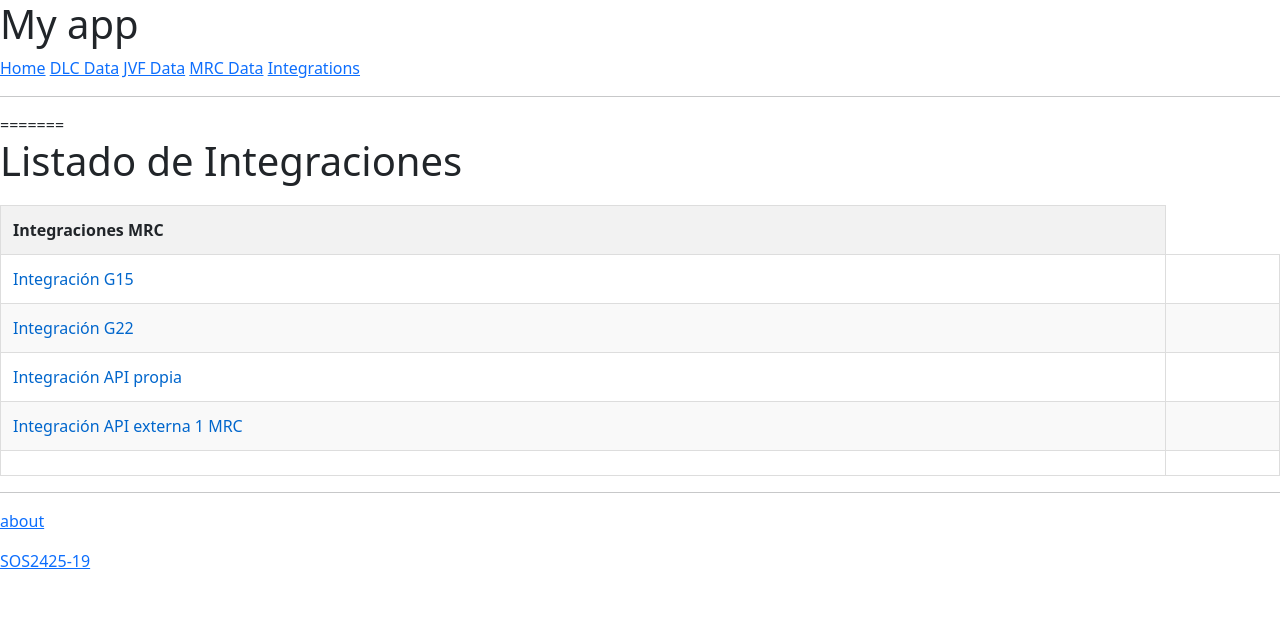
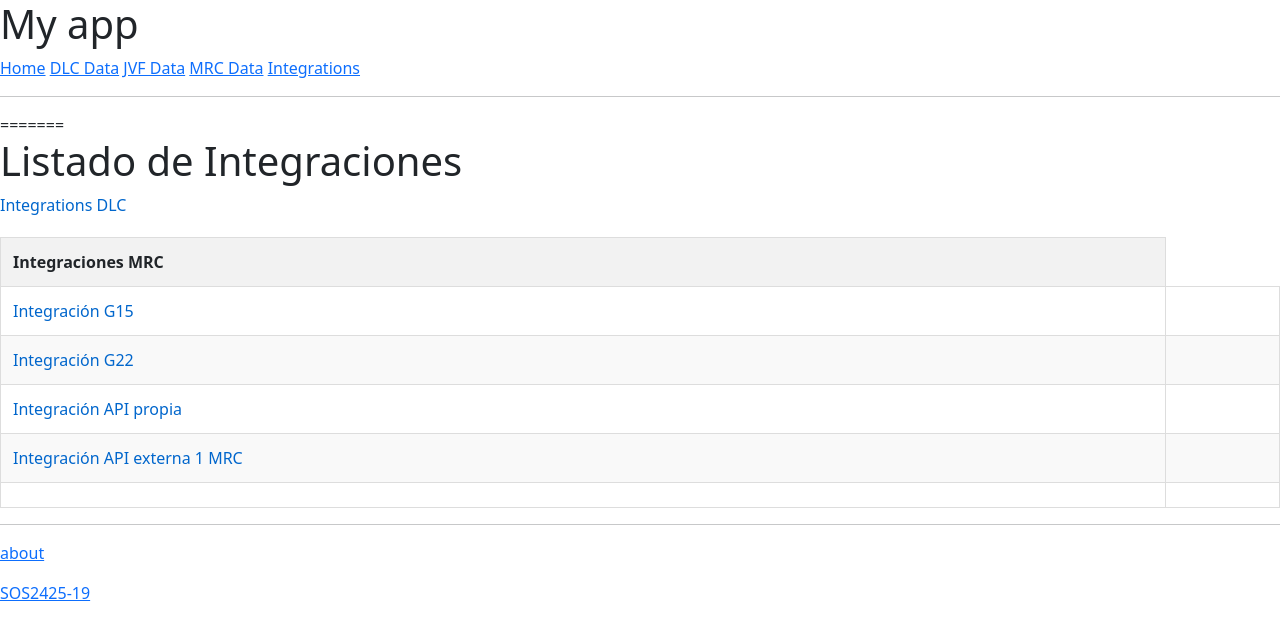
Before and after one commit to gti-sos/SOS2425-19, a SvelteKit app in the folder src/front/: page /integrations in a window 1280 px wide. Shown: the top 640 px of the page. Built offline with nearby package versions, Linux system fonts and the light colour scheme; no server answers.

Commit message:
Añadiendo datos DLC

```diff
--- a/src/front/src/routes/integrations/+page.svelte
+++ b/src/front/src/routes/integrations/+page.svelte
@@ -36,6 +36,7 @@
 <main>
     <h1>Listado de Integraciones</h1>
 
+    <a href="sanctions-and-points-stats/integrations">Integrations DLC</a>
     <table>
         <thead>
             <tr>
```
